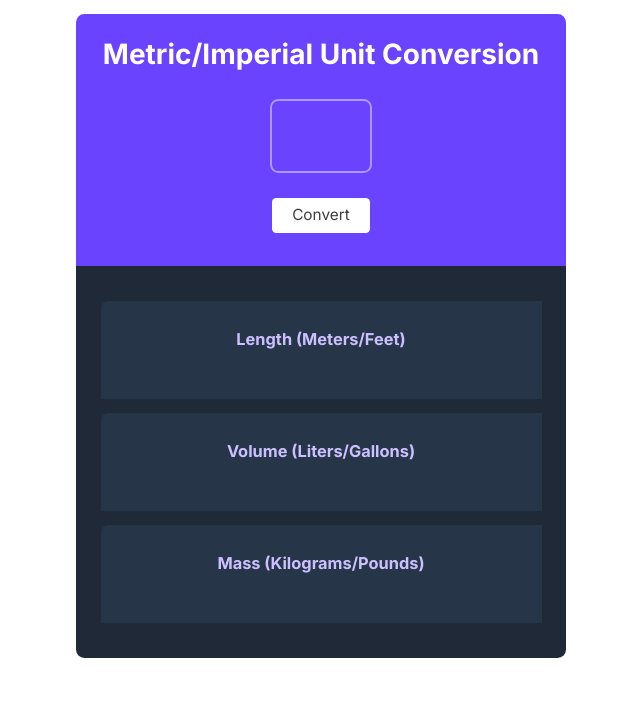
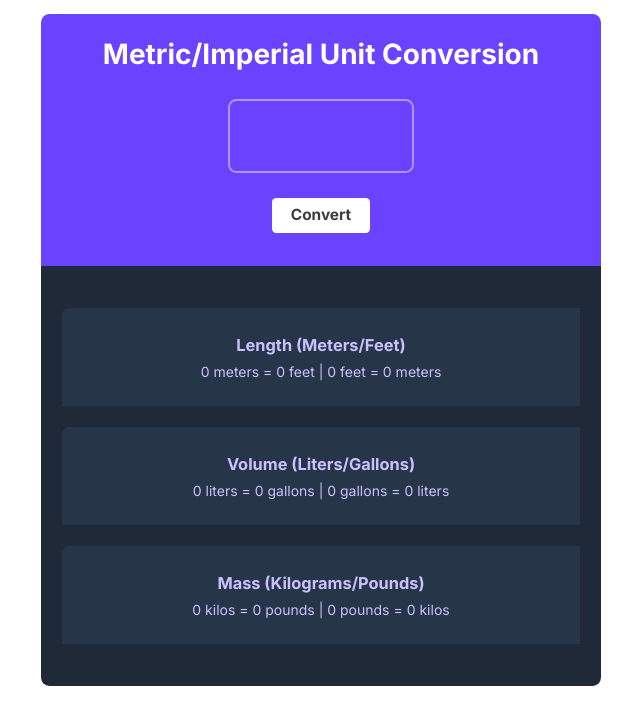
Before and after one commit to prebens-kodehode/Unit-Converter, a plain HTML site: page index.html in a window 1280 px wide. Shown: the whole page, without its empty margins (319-959 px from the left). Drawn offline with nearby package versions, Linux system fonts and the light colour scheme.

Commit message:
starts with 0 as number

```diff
--- a/index.css
+++ b/index.css
@@ -17,7 +17,7 @@ p {
 }
 
 .main {
-    width: 35rem;
+    width: 40rem;
     margin: 1rem auto;
 }
 
@@ -35,7 +35,7 @@ p {
 
 #input-number {
     all: unset;
-    width: 7rem;
+    width: 13rem;
     height: 5rem;
     background-color: #6943FF;
     border: solid #B295FF .2rem;
@@ -59,6 +59,7 @@ input[type=number] {
     width: 7rem;
     height: 2.5rem;
     font-size: 1.1rem;
+    font-weight: bold;
     color: #3D3D3D;
     border: none;
     border-radius: .3rem;
@@ -85,8 +86,8 @@ input[type=number] {
     background-color: #1F2937;
     border-radius: 0 0 .6rem .6rem;
     width: 100%;
-    height: 28rem;
-    gap: 1rem;
+    height: 30rem;
+    gap: 1.5rem;
 }
 
 .output-box {
@@ -95,7 +96,8 @@ input[type=number] {
     align-items: center;
     justify-content: space-around;
     width: 90%;
-    height: 7rem;
+    height: 6rem;
     background-color: #273549;
     border-radius: 7px 0 0 0;
+    padding: .5rem;
 }
--- a/index.html
+++ b/index.html
@@ -11,7 +11,7 @@
                 <h1>
                     Metric/Imperial Unit Conversion
                 </h1>
-                <input type="number" id="input-number" min="0" max="999">
+                <input type="number" id="input-number" min="0" max="99999">
                 <button id="convert-btn">Convert</button>
             </section>
 
--- a/index.js
+++ b/index.js
@@ -11,9 +11,7 @@ const volumeOut = document.getElementById("volume-out")
 const massOut = document.getElementById("mass-out")
 
 
-
-// button converts input field and outputs new values
-convertBtn.addEventListener("click", function(){
+function convertNumber() {
     const inputValue = Number(inputNumber.value)
 
     // unit conversions
@@ -31,7 +29,9 @@ convertBtn.addEventListener("click", function(){
 
     massOut.textContent = `${inputValue} kilos = ${pounds} pounds | ${inputValue} pounds = ${kilos} kilos`
 
-})
+}
+// button converts input field and outputs new values
+convertBtn.addEventListener("click", convertNumber)
 
 // prevents user input to exceed max value
 inputNumber.oninput = function () {
@@ -41,3 +41,5 @@ inputNumber.oninput = function () {
         this.value = max;
     }
 }
+
+convertNumber()
```
